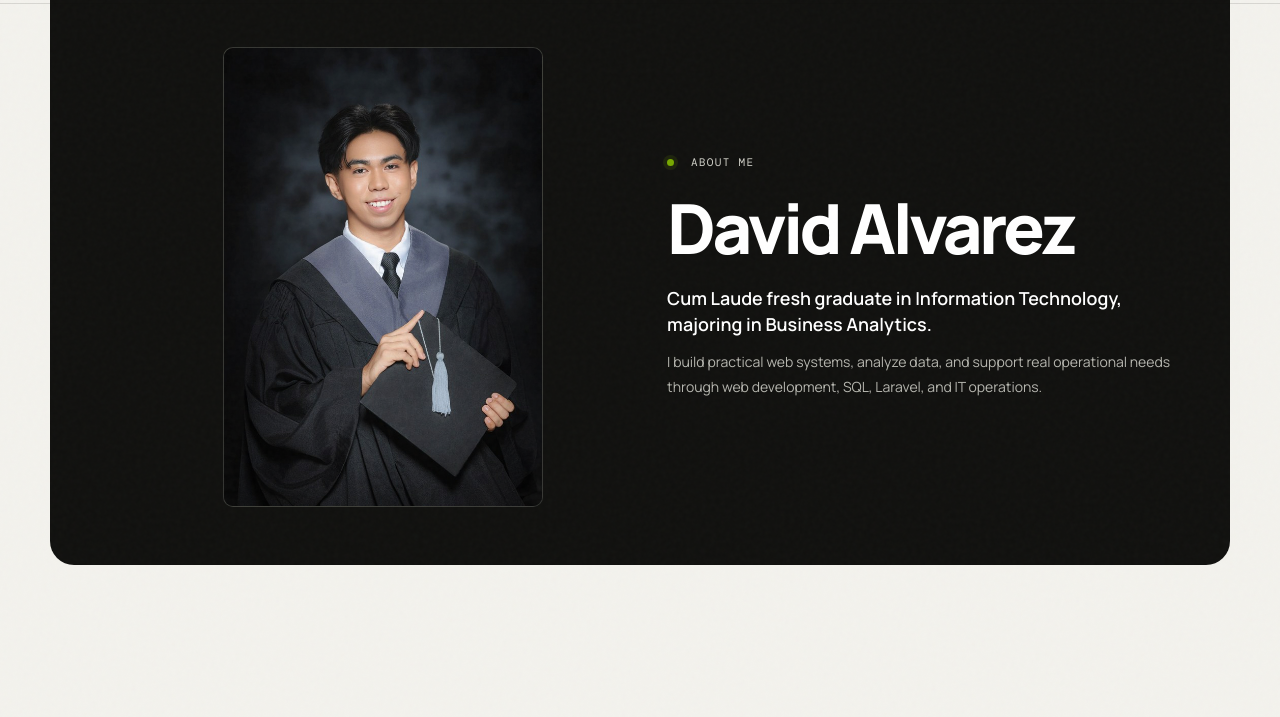
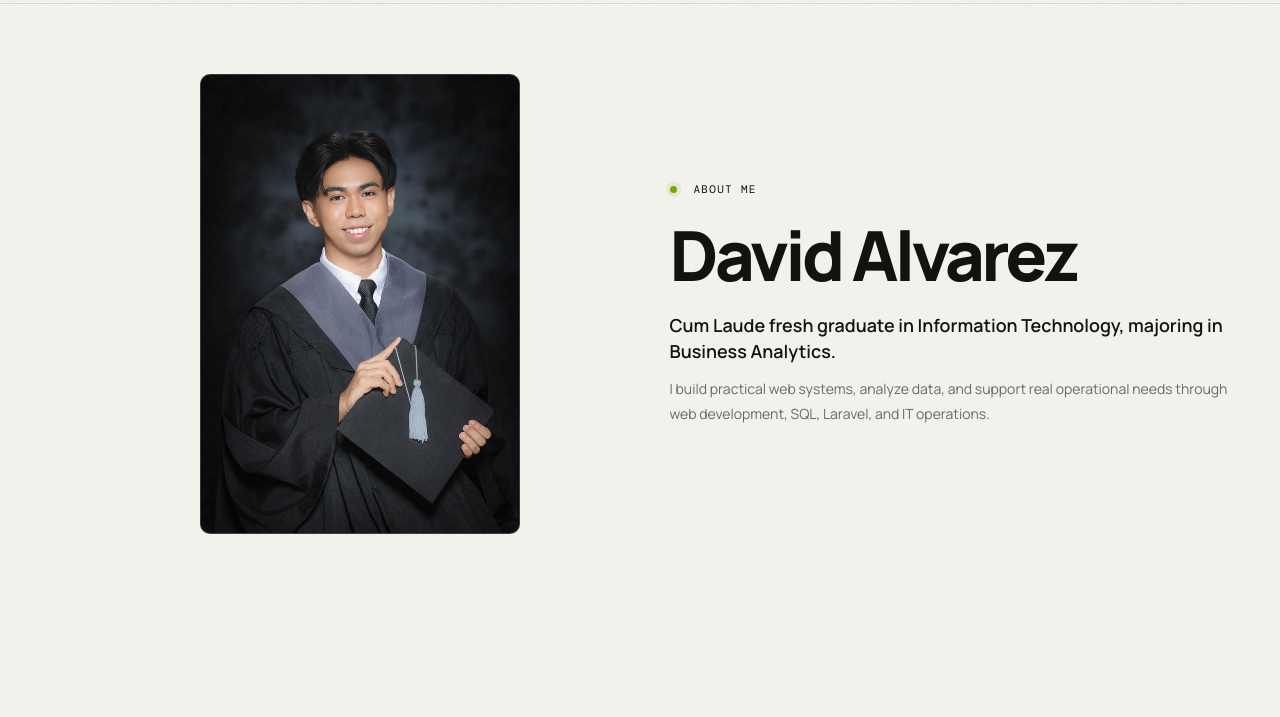
Before and after one commit to Davoude/Davoude.github.io, a plain HTML site: page index.html in a window 1280 px wide. Shown: the part 83-800 px from the top of the page. Drawn offline with nearby package versions, Linux system fonts and the light colour scheme.

Commit message:
Revert "Add black About introduction panel"
This reverts commit 5def1ec8eae371864e747fe9abcb82262068968a.

```diff
--- a/styles.css
+++ b/styles.css
@@ -63,20 +63,6 @@ button, input { font: inherit; }
   display: grid; grid-template-columns: 1.05fr 0.95fr; align-items: center;
   padding-top: 86px;
 }
-#about {
-  width: min(1180px, calc(100% - 48px));
-  height: 620px;
-  min-height: 620px;
-  margin-top: 28px;
-  margin-bottom: 28px;
-  padding: 72px 48px;
-  border-radius: var(--radius);
-  background: var(--ink);
-  color: var(--white);
-}
-#about .eyebrow { color: #d0d0c8; }
-#about .hero-lede { color: var(--white); }
-#about .hero-support { color: #b6b6af; }
 .eyebrow {
   margin: 0 0 22px; font-family: "DM Mono", monospace;
   font-size: 11px; line-height: 1.4; letter-spacing: 0.12em; text-transform: uppercase;
@@ -235,7 +221,6 @@ footer { border-top:1px solid var(--line); }.footer-inner{height:110px;display:g
 
 @media (max-width: 980px) {
   .container { width:min(100% - 36px,1180px)}
-  #about { width: calc(100% - 36px); height:auto; min-height:760px; margin-top:18px; padding:70px 36px 50px; }
   .nav { grid-template-columns:1fr auto }
   .nav-cta { display:none }.nav-links { display:none }
   .menu-toggle { display:grid; gap:6px;width:42px;height:42px;padding:12px;border:1px solid var(--line);border-radius:50%;background:transparent }
@@ -247,7 +232,6 @@ footer { border-top:1px solid var(--line); }.footer-inner{height:110px;display:g
 
 @media (max-width: 700px) {
   .container { width:calc(100% - 32px)}
-  #about { width:calc(100% - 32px); min-height:680px; padding:50px 24px; }
   .nav-wrap{border:0}.nav{height:74px}
   .hero{min-height:700px;padding-top:120px}.hero h1{font-size:clamp(50px,15vw,74px)}.hero-lede{font-size:16px}.hero-actions{align-items:flex-start;flex-direction:column;gap:20px}.hero-visual{height:330px;margin-top:20px}.hero-card{width:min(360px,92%);height:260px}.orbit-one{width:320px;height:320px}.orbit-two{width:220px;height:220px}
   .ticker{height:58px}.work{padding:90px 0}.section-heading{display:block;margin-bottom:38px}.section-heading h2{font-size:44px}.section-heading>p{margin-top:22px}.project{display:flex;flex-direction:column-reverse}.project-info{min-height:430px;padding:26px;border-right:0;border-top:1px solid var(--line)}.project h3{font-size:34px}.project-preview{height:390px;padding:28px 18px}.real-preview{padding:18px}.browser{transform:none}.browser-app{grid-template-columns:38px 1fr}.browser-app>aside{width:38px}.app-main{padding:12px}.app-cards div{padding:8px}.document-table p{grid-template-columns:27px 1fr}.document-table p em{display:none}.menro-grid{grid-template-columns:1fr .8fr}.skills{padding:90px 0}.skill-grid{grid-template-columns:1fr}.skill-grid article{min-height:220px}.skill-grid h3{margin-top:55px}.contact{padding-bottom:90px}.contact-card{padding:36px 24px}.contact-card h2{font-size:48px}.contact-bottom{display:block;margin-top:36px}.contact-bottom p{margin-top:24px}.footer-inner{height:auto;grid-template-columns:1fr auto;padding:28px 0}.footer-inner>p{display:none}.footer-brand{font-size:15px}.socials{gap:12px}
```
